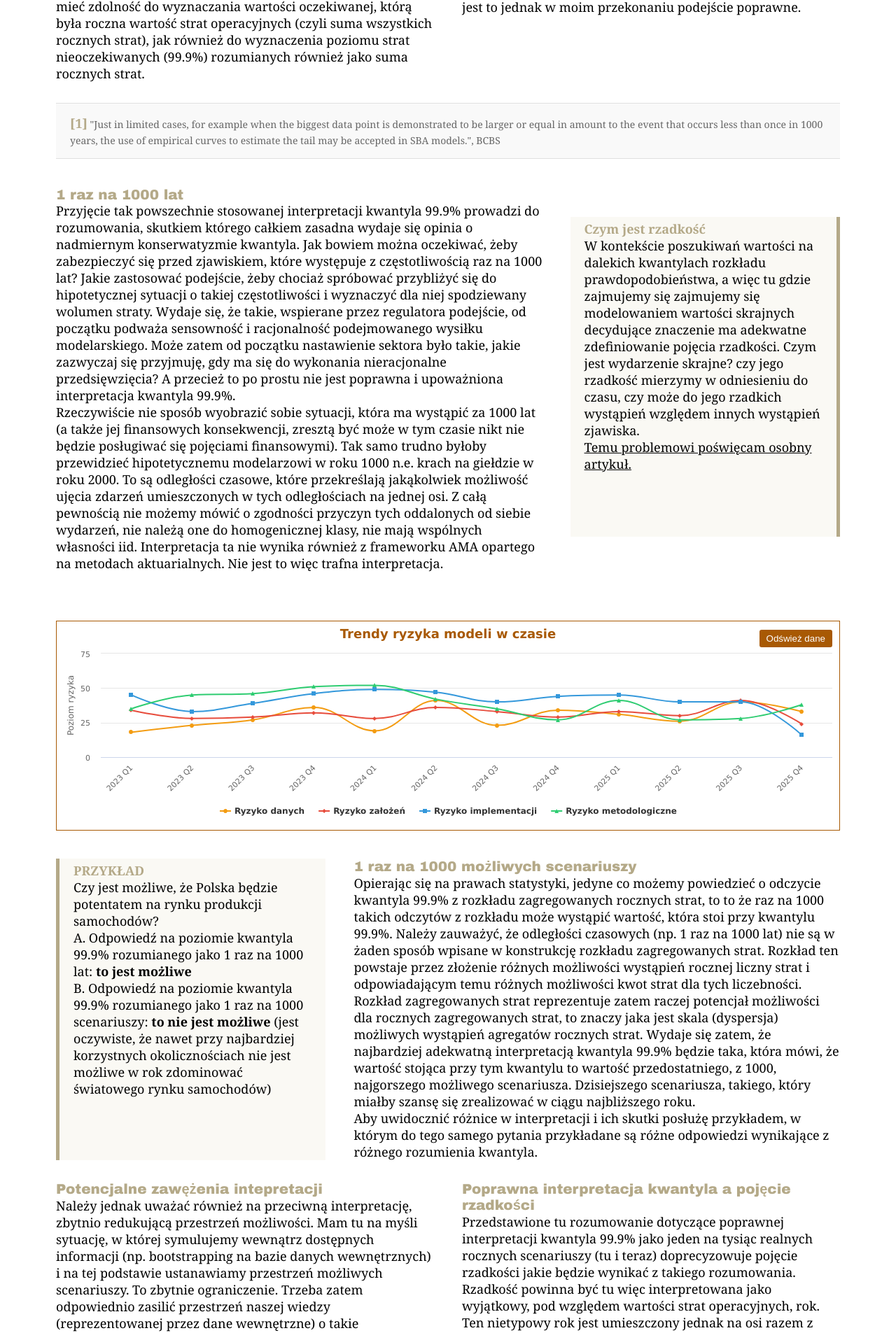
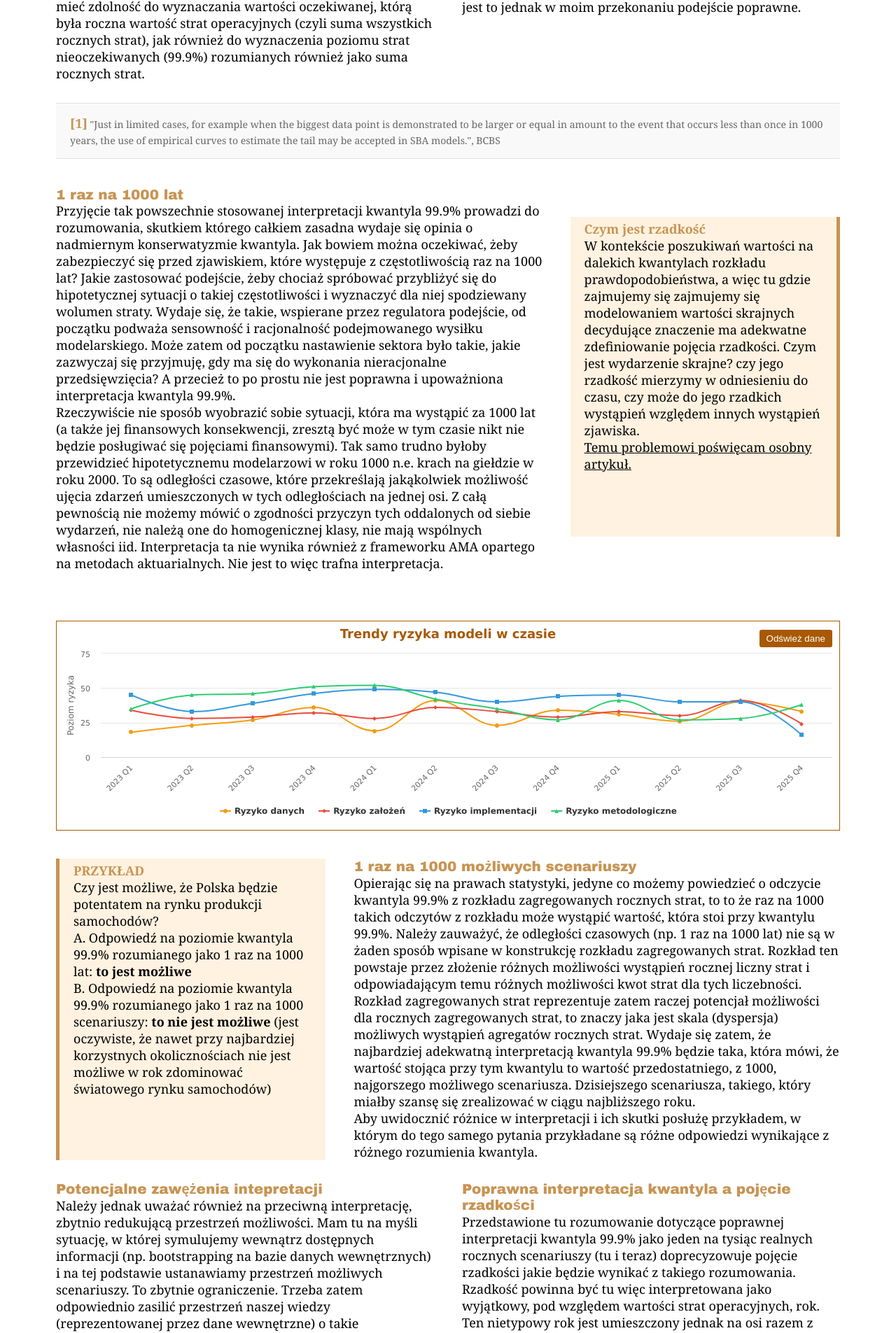
Before and after one commit to MaciejBuczak/risk-research, a Jekyll site: the page built from art-oprisk-kw999_v3_4.md, in a window 1280 px wide. Shown: the part 1107-3012 px from the top of the page at 70% size. Built offline with Jekyll 4.4.1, drawn with Linux system fonts in a browser that asks for light colours.

Commit message:
Update art-oprisk-kw999-layout_v3_4.html

```diff
--- a/_layouts/art-oprisk-kw999-layout_v3_4.html
+++ b/_layouts/art-oprisk-kw999-layout_v3_4.html
@@ -931,7 +931,7 @@
         <!-- Kontener na przypis -->
 <div class="ryzmod-footnote-container" style="width: 100%; max-width: 1200px; margin: 0 auto 40px auto; padding: 15px 20px; border-top: 1px solid #e0e0e0; border-bottom: 1px solid #e0e0e0; background-color: #f9f9f9;">
   <div class="ryzmod-footnote" style="font-size: 14px; color: #666; line-height: 1.5;">
-    <span style="font-weight: bold; color: #b4a988;">[1]</span> "Just in limited cases, for example when the biggest data point is demonstrated to be larger or equal in amount to the event that occurs less than once in 1000 years, the use of empirical curves to estimate the tail may be accepted in SBA models.", BCBS
+    <span style="font-weight: bold; color: #c79452;">[1]</span> "Just in limited cases, for example when the biggest data point is demonstrated to be larger or equal in amount to the event that occurs less than once in 1000 years, the use of empirical curves to estimate the tail may be accepted in SBA models.", BCBS
   </div>
 </div>
 
@@ -943,15 +943,15 @@
         <div class="ryzmod-t31-o32-container" style="display: flex; gap: 20px; margin-bottom: 40px;">
           <!-- Element T.3.1 -->
           <div class="ryzmod-text-t31" style="width: 65%; background-color: transparent; position: relative;">
-            <h5 style="font-family: Arial Black, Arial, sans-serif; font-size: 20px; font-weight: bold; color: #b4a988; margin-top: 0;">1 raz na 1000 lat</h5>
+            <h5 style="font-family: Arial Black, Arial, sans-serif; font-size: 20px; font-weight: bold; color: #c79452; margin-top: 0;">1 raz na 1000 lat</h5>
             <p>Przyjęcie tak powszechnie stosowanej interpretacji kwantyla 99.9% prowadzi do rozumowania, skutkiem którego całkiem zasadna wydaje się opinia o nadmiernym konserwatyzmie kwantyla. Jak bowiem można oczekiwać, żeby zabezpieczyć się przed zjawiskiem, które występuje z częstotliwością raz na 1000 lat? Jakie zastosować podejście, żeby chociaż spróbować przybliżyć się do hipotetycznej sytuacji o takiej częstotliwości i wyznaczyć dla niej spodziewany wolumen straty. Wydaje się, że takie, wspierane przez regulatora podejście, od początku podważa sensowność i racjonalność podejmowanego wysiłku modelarskiego. Może zatem od początku nastawienie sektora było takie, jakie zazwyczaj się przyjmuję, gdy ma się do wykonania nieracjonalne przedsięwzięcia? A przecież to po prostu nie jest poprawna i upoważniona interpretacja kwantyla 99.9%.</p>
             <p>Rzeczywiście nie sposób wyobrazić sobie sytuacji, która ma wystąpić za 1000 lat (a także jej finansowych konsekwencji, zresztą być może w tym czasie nikt nie będzie posługiwać się pojęciami finansowymi). Tak samo trudno byłoby przewidzieć hipotetycznemu modelarzowi w roku 1000 n.e. krach na giełdzie w roku 2000. To są odległości czasowe, które przekreślają jakąkolwiek możliwość ujęcia zdarzeń umieszczonych w tych odległościach na jednej osi. Z całą pewnością nie możemy mówić o zgodności przyczyn tych oddalonych od siebie wydarzeń, nie należą one do homogenicznej klasy, nie mają wspólnych własności iid. Interpretacja ta nie wynika również z frameworku AMA opartego na metodach aktuarialnych. Nie jest to więc trafna interpretacja.</p>
 
           </div>
 
           <!-- Element O 3.2 -->
-          <div class="ryzmod-orange-box" style="width: 35%; background-color: #faf9f4; margin-top: 43px; margin-bottom: 80px; padding-left: 20px; padding-right: 20px; padding-top: 5px; padding-bottom: 5px; border-right: 5px solid #b4a988; position: relative;">
-            <h3 style="color: #b4a988;">Czym jest rzadkość</h3>
+          <div class="ryzmod-orange-box" style="width: 35%; background-color: #fff2e0; margin-top: 43px; margin-bottom: 80px; padding-left: 20px; padding-right: 20px; padding-top: 5px; padding-bottom: 5px; border-right: 5px solid #c79452; position: relative;">
+            <h3 style="color: #c79452;">Czym jest rzadkość</h3>
             <p>W kontekście poszukiwań wartości na dalekich kwantylach rozkładu prawdopodobieństwa, a więc tu gdzie zajmujemy się zajmujemy się modelowaniem wartości skrajnych decydujące znaczenie ma adekwatne zdefiniowanie pojęcia rzadkości. Czym jest wydarzenie skrajne? czy jego rzadkość mierzymy w odniesieniu do czasu, czy może do jego rzadkich wystąpień względem innych wystąpień zjawiska.</p>
           <p><u>Temu problemowi poświęcam osobny artykuł.</u></p>
           </div>
@@ -1165,8 +1165,8 @@
         <!-- NOWE ELEMENTY: O5.1 i T 5.2 -->
         <div class="ryzmod-o51-container" style="gap: 20px;">
           <!-- Kolorowy prostokąt po lewej -->
-          <div class="ryzmod-o51-box" style="background-color: #faf9f4; padding-left: 20px; padding-right: 20px; padding-top: 5px; padding-bottom: 5px; border-left: 5px solid #b4a988">
-            <h3 style="color: #b4a988;">PRZYKŁAD</h3>
+          <div class="ryzmod-o51-box" style="background-color: #fff2e0; padding-left: 20px; padding-right: 20px; padding-top: 5px; padding-bottom: 5px; border-left: 5px solid #c79452">
+            <h3 style="color: #c79452;">PRZYKŁAD</h3>
             <p>Czy jest możliwe, że Polska będzie potentatem na rynku produkcji samochodów?</p>
             <p>A. Odpowiedź na poziomie kwantyla 99.9% rozumianego jako 1 raz na 1000 lat: <b>to jest możliwe</b></p>
             <p>B. Odpowiedź na poziomie kwantyla 99.9% rozumianego jako 1 raz na 1000 scenariuszy: <b>to nie jest możliwe</b> (jest oczywiste, że nawet przy najbardziej korzystnych okolicznościach nie jest możliwe w rok zdominować światowego rynku samochodów)</p>
@@ -1174,7 +1174,7 @@
 
           <!-- Tekst po prawej -->
           <div class="ryzmod-t52-text">
-            <h5 style="font-family: Arial Black, Arial, sans-serif; font-size: 20px; font-weight: bold; margin-top: 0; color: #b4a988;">1 raz na 1000 możliwych scenariuszy</h5>
+            <h5 style="font-family: Arial Black, Arial, sans-serif; font-size: 20px; font-weight: bold; margin-top: 0; color: #c79452;">1 raz na 1000 możliwych scenariuszy</h5>
             <p>Opierając się na prawach statystyki, jedyne co możemy powiedzieć o odczycie kwantyla 99.9% z rozkładu zagregowanych rocznych strat, to to że raz na 1000 takich odczytów z rozkładu może wystąpić wartość, która stoi przy kwantylu 99.9%. Należy zauważyć, że odległości czasowych (np. 1 raz na 1000 lat) nie są w żaden sposób wpisane w konstrukcję rozkładu zagregowanych strat. Rozkład ten powstaje przez złożenie różnych możliwości wystąpień rocznej liczny strat i odpowiadającym temu różnych możliwości kwot strat dla tych liczebności. Rozkład zagregowanych strat reprezentuje zatem raczej potencjał możliwości dla rocznych zagregowanych strat, to znaczy jaka jest skala (dyspersja) możliwych wystąpień agregatów rocznych strat. Wydaje się zatem, że najbardziej adekwatną interpretacją kwantyla 99.9% będzie taka, która mówi, że wartość stojąca przy tym kwantylu to wartość przedostatniego, z 1000, najgorszego możliwego scenariusza. Dzisiejszego scenariusza, takiego, który miałby szansę się zrealizować w ciągu najbliższego roku.</p>
             <p>Aby uwidocznić różnice w interpretacji i ich skutki posłużę przykładem, w którym do tego samego pytania przykładane są różne odpowiedzi wynikające z różnego rozumienia kwantyla.</p>
           </div>
@@ -1189,13 +1189,13 @@
         <div class="ryzmod-columns" style="display: flex; gap: 40px; margin-bottom: 30px;">
           <!-- Kolumna 1 -->
           <div style="flex: 1;">
-            <h5 style="font-family: Arial Black, Arial, sans-serif; font-size: 20px; font-weight: bold; color: #b4a988;">Potencjalne zawężenia intepretacji</h5>
+            <h5 style="font-family: Arial Black, Arial, sans-serif; font-size: 20px; font-weight: bold; color: #c79452;">Potencjalne zawężenia intepretacji</h5>
             <p style="margin-bottom: 15px;">Należy jednak uważać również na przeciwną interpretację, zbytnio redukującą przestrzeń możliwości. Mam tu na myśli sytuację, w której symulujemy wewnątrz dostępnych informacji (np. bootstrapping na bazie danych wewnętrznych) i na tej podstawie ustanawiamy przestrzeń możliwych scenariuszy. To zbytnie ograniczenie. Trzeba zatem odpowiednio zasilić przestrzeń naszej wiedzy (reprezentowanej przez dane wewnętrzne) o takie scenariusze, które tu i teraz mogą wystąpić, chociaż w naszych dotychczasowych doświadczeniach ich nie zaobserwowaliśmy.</p>
           </div>
 
           <!-- Kolumna 2 -->
           <div style="flex: 1;">
-            <h5 style="font-family: Arial Black, Arial, sans-serif; font-size: 20px; font-weight: bold; color: #b4a988;">Poprawna interpretacja kwantyla a pojęcie rzadkości</h5>
+            <h5 style="font-family: Arial Black, Arial, sans-serif; font-size: 20px; font-weight: bold; color: #c79452;">Poprawna interpretacja kwantyla a pojęcie rzadkości</h5>
             <p style="margin-bottom: 15px;">Przedstawione tu rozumowanie dotyczące poprawnej interpretacji kwantyla 99.9% jako jeden na tysiąc realnych rocznych scenariuszy (tu i teraz) doprecyzowuje pojęcie rzadkości jakie będzie wynikać z takiego rozumowania. Rzadkość powinna być tu więc interpretowana jako wyjątkowy, pod względem wartości strat operacyjnych, rok. Ten nietypowy rok jest umieszczony jednak na osi razem z innymi tego typu możliwych okresów rocznych, które mogły by się wydarzyć dzisiaj, a nie na linearnej, historycznej osi czasu. Jest to więc rzadkość rozumiana jako wyjątkowość jakiegoś scenariusza
 wydarzeń względem całego spektrum innych scenariuszy, gdzie wskazany explicite okres roczny stanowi jedynie formułę agregującą dla zjawiska ryzyka operacyjnego – jest to agregat wszystkich strat w scenariuszu, a więc strat, które wystąpiły w ciągu roku.</p>
           </div>
```
